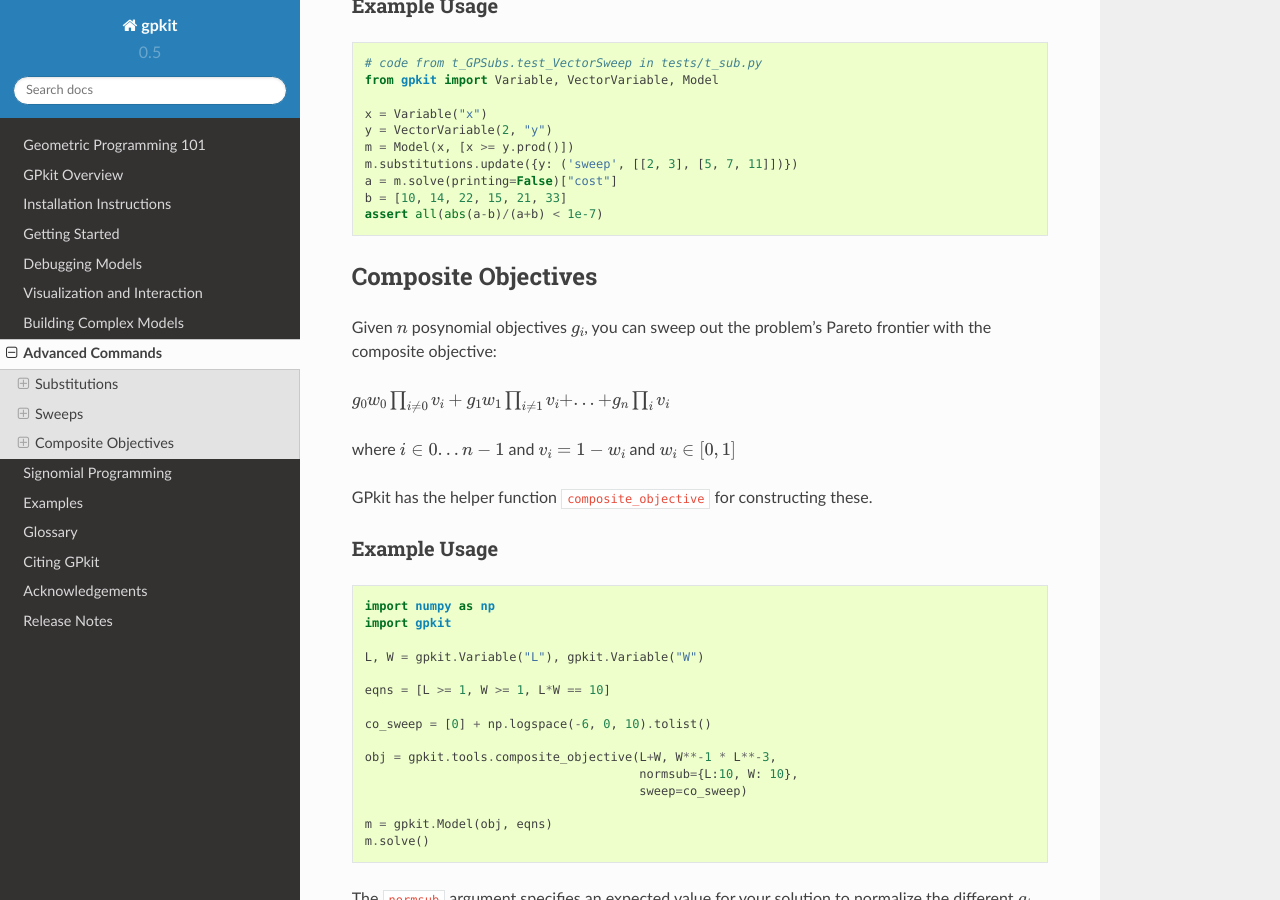
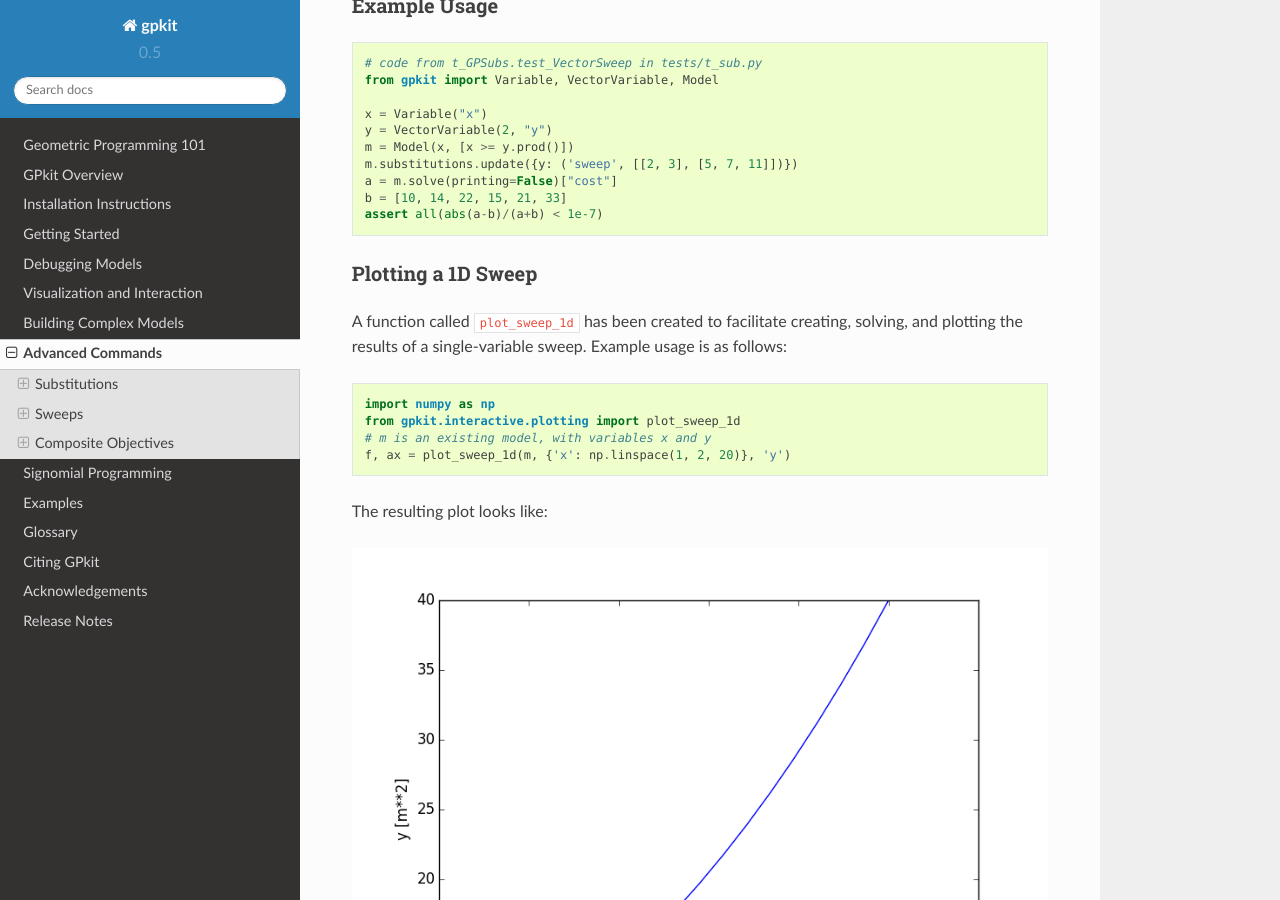
Before and after one commit to convexengineering/gpkit, a Sphinx documentation site: the page built from docs/source/advancedcommands.rst, in a window 1280 px wide and 900 px high, scrolled down 3555 px. Built offline with Sphinx 7.4.7 and the Read the Docs theme 2.0.0, drawn with Linux system fonts in a browser that asks for light colours.

Commit message:
First pass at plot_sweep_1d documentation

```diff
--- a/docs/source/advancedcommands.rst
+++ b/docs/source/advancedcommands.rst
@@ -150,6 +150,22 @@ Example Usage
     b = [10, 14, 22, 15, 21, 33]
     assert all(abs(a-b)/(a+b) < 1e-7)
 
+Plotting a 1D Sweep
+-------------------
+
+A function called ``plot_sweep_1d`` has been created to facilitate creating, solving, and plotting the results of a single-variable sweep. Example usage is as follows:
+
+.. code-block:: python
+
+    import numpy as np
+    from gpkit.interactive.plotting import plot_sweep_1d
+    # m is an existing model, with variables x and y
+    f, ax = plot_sweep_1d(m, {'x': np.linspace(1, 2, 20)}, 'y')
+
+The resulting plot looks like:
+
+.. image:: plot_sweep_1d_example.png
+    :align: center
 
 Composite Objectives
 ====================
```
Also changed, not shown: docs/source/plot_sweep_1d_example.png (added).
